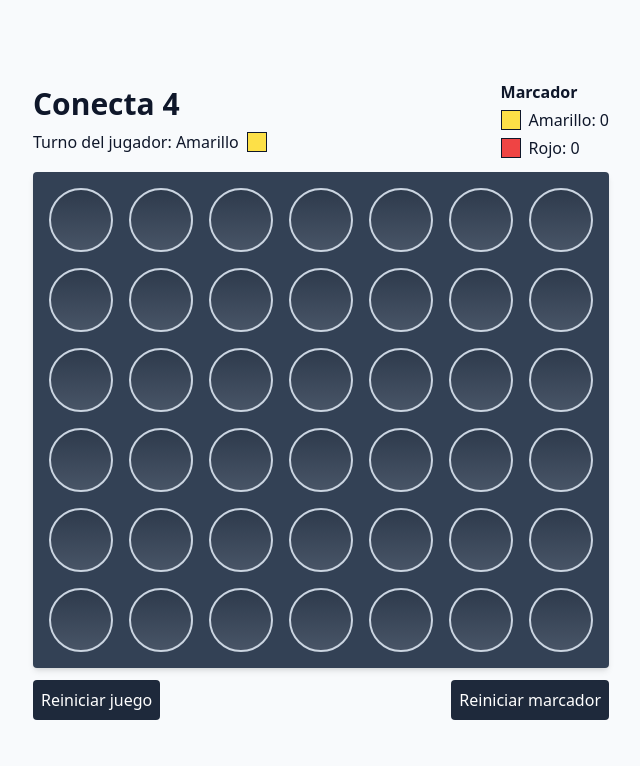
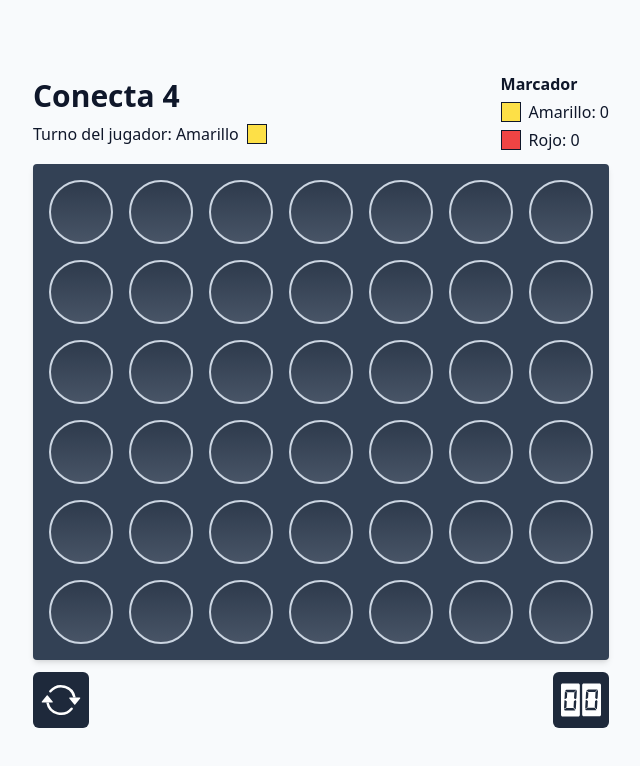
Before and after one commit to XlichOpX/conecta-4, a React (Vite) app: page / in a window 1280 px wide. Shown: the top 766 px of the page, without its empty margins (319-959 px from the left). Built offline with nearby package versions, Linux system fonts and the light colour scheme.

Commit message:
feat: visual improvements

```diff
--- a/src/components/Cell.tsx
+++ b/src/components/Cell.tsx
@@ -15,7 +15,7 @@ export function Cell({
   return (
     <div
       className={clsx(
-        "md:border-3 flex h-8 w-8 items-center justify-center rounded-full font-bold text-white transition-all duration-150 ease-in sm:h-10 sm:w-10 md:h-16 md:w-16",
+        "md:border-3 flex h-9 w-9 items-center justify-center rounded-full font-bold text-white transition-all duration-150 ease-in sm:h-10 sm:w-10 md:h-16 md:w-16",
         !state.highlight && "border-2 border-slate-300",
         state.color === colors.none && "bg-gradient-to-t from-white/10 to-black/10",
         state.color === colors.yellow && "bg-yellow-300",
--- a/src/components/Game.tsx
+++ b/src/components/Game.tsx
@@ -16,6 +16,8 @@ import { PlayerAvatar } from "./PlayerAvatar";
 import moveAudio from "../assets/sounds/move.wav";
 import winAudio from "../assets/sounds/win.wav";
 import confetti from "canvas-confetti";
+import { ResetScoreIcon } from "./ResetScoreIcon";
+import { ResetGameIcon } from "./ResetGameIcon";
 
 const cols = 7;
 const rows = 6;
@@ -168,15 +170,20 @@ export function Game() {
 
         <div className="flex justify-between">
           <button
-            className="rounded bg-slate-800 p-2 text-white"
+            className="rounded-md bg-slate-800 p-2 text-white hover:bg-slate-700 active:scale-95 disabled:cursor-not-allowed"
             onClick={resetGame}
             disabled={remainingCells === totalCells}
+            title="Reiniciar juego"
           >
-            Reiniciar juego
+            <ResetGameIcon className="h-6 w-6 lg:h-10 lg:w-10" />
           </button>
 
-          <button className="rounded bg-slate-800 p-2 text-white" onClick={resetScores}>
-            Reiniciar marcador
+          <button
+            className="rounded-md bg-slate-800 p-2 text-white hover:bg-slate-700 active:scale-95"
+            onClick={resetScores}
+            title="Reiniciar marcador"
+          >
+            <ResetScoreIcon className="h-6 w-6 lg:h-10 lg:w-10" />
           </button>
         </div>
 
--- /dev/null
+++ b/src/components/ResetGameIcon.tsx
@@ -0,0 +1,20 @@
+import { ComponentProps } from "react";
+
+export function ResetGameIcon(props: ComponentProps<"svg">) {
+  return (
+    <svg
+      xmlns="http://www.w3.org/2000/svg"
+      width="24"
+      height="24"
+      fill="currentColor"
+      viewBox="0 0 16 16"
+      {...props}
+    >
+      <path d="M11.534 7h3.932a.25.25 0 01.192.41l-1.966 2.36a.25.25 0 01-.384 0l-1.966-2.36a.25.25 0 01.192-.41zm-11 2h3.932a.25.25 0 00.192-.41L2.692 6.23a.25.25 0 00-.384 0L.342 8.59A.25.25 0 00.534 9z"></path>
+      <path
+        fillRule="evenodd"
+        d="M8 3c-1.552 0-2.94.707-3.857 1.818a.5.5 0 11-.771-.636A6.002 6.002 0 0113.917 7H12.9A5.002 5.002 0 008 3zM3.1 9a5.002 5.002 0 008.757 2.182.5.5 0 11.771.636A6.002 6.002 0 012.083 9H3.1z"
+      ></path>
+    </svg>
+  );
+}
--- /dev/null
+++ b/src/components/ResetScoreIcon.tsx
@@ -0,0 +1,16 @@
+import { ComponentPropsWithoutRef } from "react";
+
+export function ResetScoreIcon(props: ComponentPropsWithoutRef<"svg">) {
+  return (
+    <svg
+      xmlns="http://www.w3.org/2000/svg"
+      width={24}
+      height={24}
+      viewBox="0 0 24 24"
+      fill="currentColor"
+      {...props}
+    >
+      <path d="M10.36 2.13H.95c-.52 0-.94.42-.94.94v17.89c0 .52.42.94.94.94h9.41c.52 0 .94-.42.94-.94V3.07c0-.52-.42-.94-.94-.94zM3.53 5.78l5.72.08L7.8 7.29H3.73l-1.28-.8 1.07-.72zm-1.16 1l1.37.89-.19 3.16-1.26.75-.18-.38.25-4.41zm-.3 5.64c.05-.16.18-.33.22-.49l1.18.83-.19 3.71-1.47.8.25-4.84zm6.33 5.82H2.25c-.11-.14-.22-.27-.33-.41-.05-.05-.11-.1-.11-.18v-.02l1.47-.89h4.15c.33.41.7.89 1.04 1.31.05.05.08.08.08.11 0 .05-.05.08-.16.08zm.48-1.02l-.29.41-1.05-1.26.19-3.62.91-.73.54.61-.3 4.59zm.38-6.23l-.56.59-.89-.67L8 7.5l1.43-1.43c.03.08.08.18.08.25-.08 1.58-.18 3.09-.25 4.67zM23.06 2.04h-9.41c-.52 0-.94.42-.94.94v17.88c0 .52.42.94.94.94h9.41c.52 0 .94-.42.94-.94V2.98c0-.52-.42-.94-.94-.94zm-6.83 3.65l5.72.08L20.5 7.2h-4.06l-1.28-.8 1.07-.72zm-1.16 1l1.37.89-.19 3.16-1.26.75-.18-.38.25-4.41zm-.3 5.64c.05-.16.18-.33.22-.49l1.18.83-.19 3.71-1.47.8.25-4.84zm6.33 5.82h-6.14c-.11-.14-.22-.27-.33-.41-.05-.05-.11-.1-.11-.18v-.02l1.47-.89h4.16c.33.41.7.89 1.04 1.31.05.05.08.08.08.11 0 .05-.05.08-.16.08zm.48-1.02l-.29.41-1.05-1.26.19-3.62.91-.73.54.61-.3 4.59zm.38-6.23l-.56.59-.89-.67.19-3.41 1.43-1.43c.03.08.08.18.08.25-.08 1.58-.18 3.09-.25 4.67z"></path>
+    </svg>
+  );
+}
```
